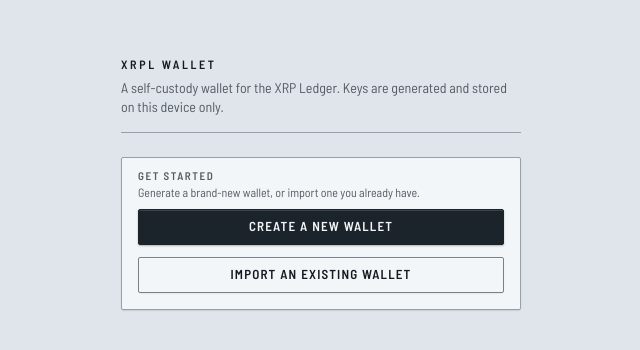
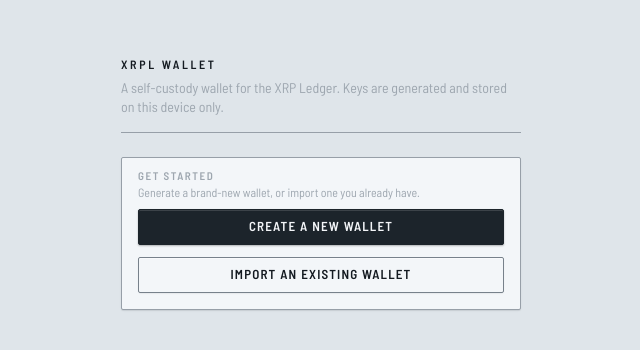
Before and after one commit to otaviootavio/xrpl-bench, a React (Vite) app: page / in a window 1280 px wide. Shown: the part 216-566 px from the top of the page, without its empty margins (319-959 px from the left). Built offline with nearby package versions, Linux system fonts and the light colour scheme.

Commit message:
test: deliberately degrade a contrast token to prove the CI gate fails

```diff
--- a/src/index.css
+++ b/src/index.css
@@ -80,7 +80,7 @@
   --secondary: oklch(0.88 0.012 250);
   --secondary-foreground: oklch(0.235 0.016 250);
   --muted: oklch(0.878 0.012 250);
-  --muted-foreground: oklch(0.47 0.016 250);
+  --muted-foreground: oklch(0.72 0.016 250);
   --accent: oklch(0.88 0.012 250);
   --accent-foreground: oklch(0.235 0.016 250);
 
```
